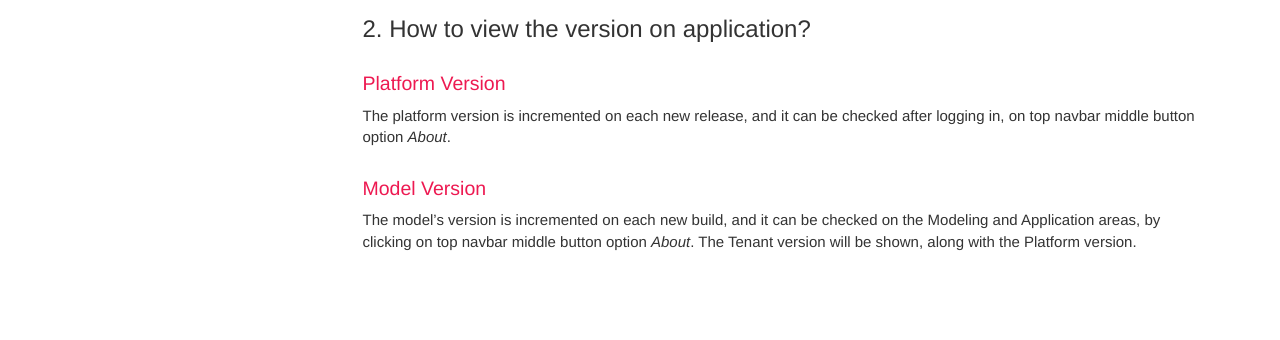
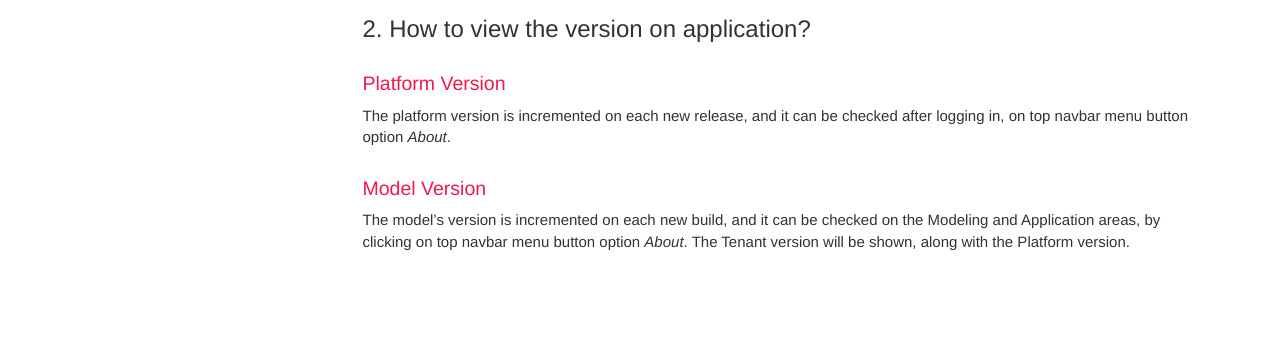
Before and after one commit to daniel8lopes/omnia3, a Jekyll site: the page built from docs/pages/omnia3/Application/omnia3_applicationversion.md, in a window 1280 px wide and 1030 px high. Shown: the part 501-841 px from the top of the window. Built offline with Jekyll 4.4.1, drawn with Linux system fonts in a browser that asks for light colours; nearby versions of some CDN libraries; comment, search, counter and statistics services are not loaded.

Commit message:
Update omnia3_applicationversion.md

```diff
--- a/docs/pages/omnia3/Application/omnia3_applicationversion.md
+++ b/docs/pages/omnia3/Application/omnia3_applicationversion.md
@@ -17,8 +17,8 @@ The version can be consulted through OMNIA User Interface.
 
 ### Platform Version
 
-The platform version is incremented on each new release, and it can be checked after logging in, on top navbar middle button option *About*.
+The platform version is incremented on each new release, and it can be checked after logging in, on top navbar menu button option *About*.
 
 ### Model Version
 
-The model's version is incremented on each new build, and it can be checked on the Modeling and Application areas, by clicking on top navbar middle button option *About*. The Tenant version will be shown, along with the Platform version.
+The model's version is incremented on each new build, and it can be checked on the Modeling and Application areas, by clicking on top navbar menu button option *About*. The Tenant version will be shown, along with the Platform version.
```
